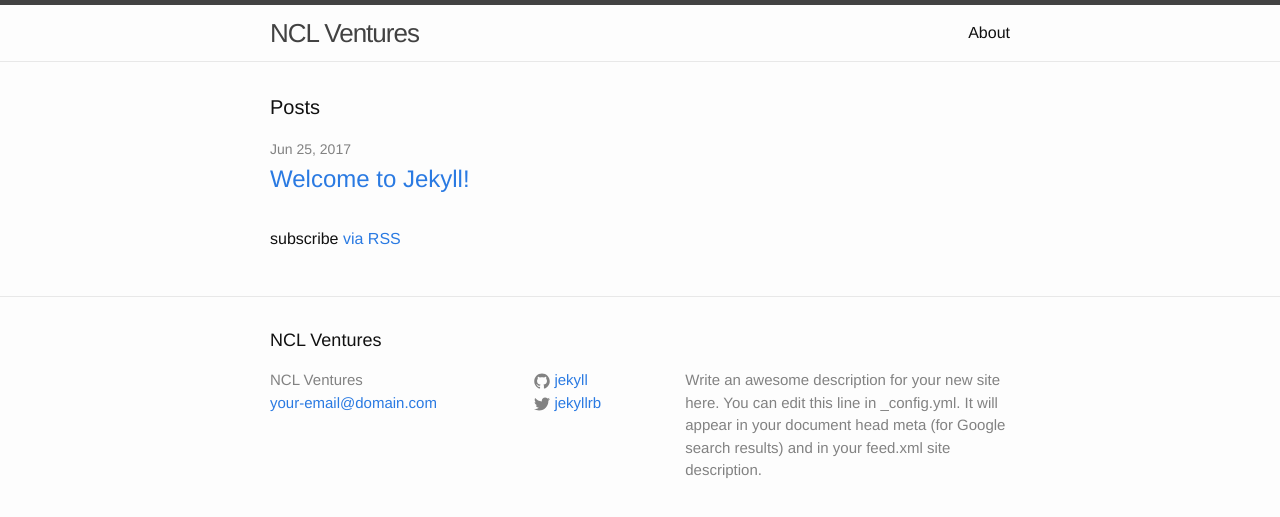
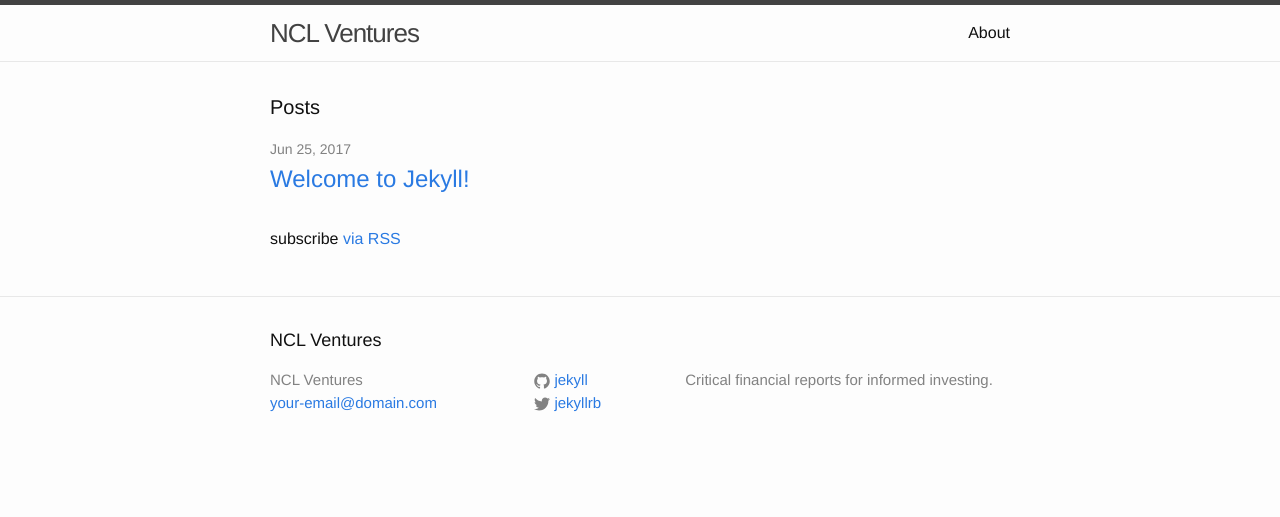
Before and after one commit to nigellam/nigellam.github.io, a Jekyll site: the page built from index.html, in a window 1280 px wide. Shown: the top 517 px of the page. Built offline with Jekyll 4.4.1, drawn with Linux system fonts in a browser that asks for light colours.

Commit message:
Update _config.yml

```diff
--- a/_config.yml
+++ b/_config.yml
@@ -9,9 +9,7 @@
 title: NCL Ventures
 email: your-email@domain.com
 description: > # this means to ignore newlines until "baseurl:"
-  Write an awesome description for your new site here. You can edit this
-  line in _config.yml. It will appear in your document head meta (for
-  Google search results) and in your feed.xml site description.
+  Critical financial reports for informed investing.
 baseurl: "" # the subpath of your site, e.g. /blog
 url: "http://yourdomain.com" # the base hostname & protocol for your site
 twitter_username: jekyllrb
```
